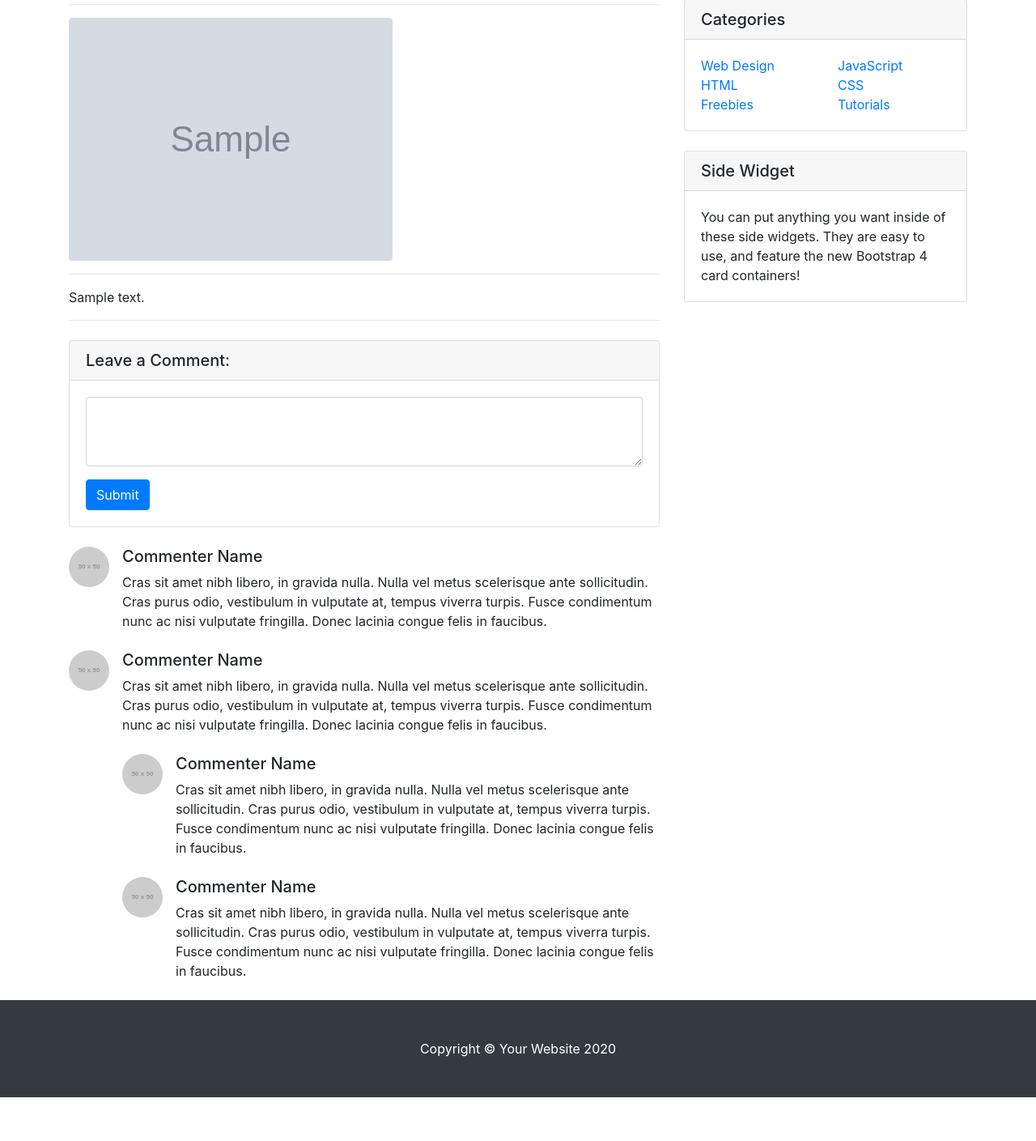
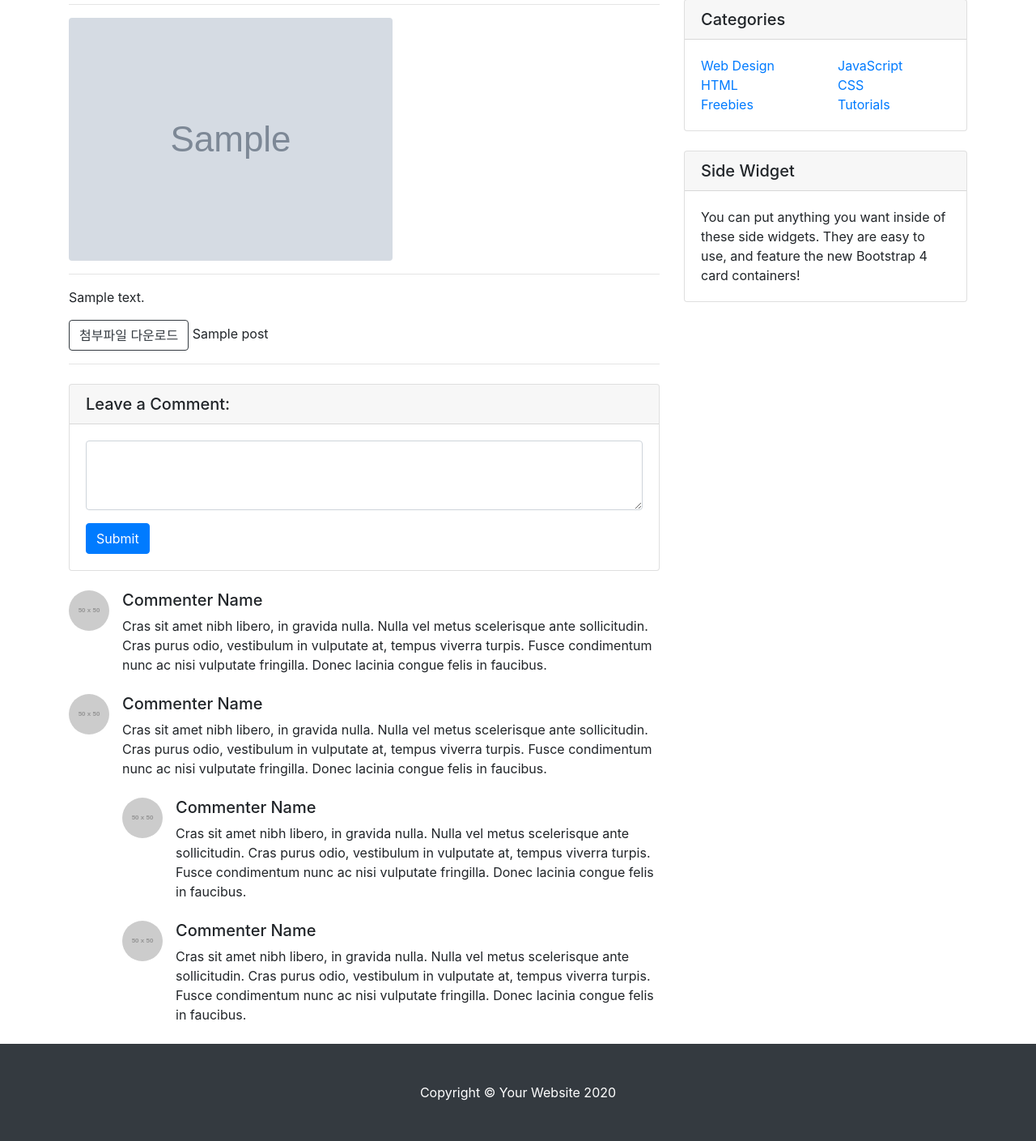
Before and after one commit to yunjin99/DjangoBlog, a Django app: template blog/templates/blog/post_detail.html in a window 1280 px wide. Shown: the part 234-1643 px from the top of the page at 81% size. Before the commit the page ends 1589 px from the top, so only its background shows below. Run offline with Django 3.2, Linux system fonts and the light colour scheme; the template is opened without the code that fills it: most values are stand-ins (such as "Sample title", 1, 10 or a date in 2020); grey boxes marked "Sample" are stand-in pictures; grey boxes labelled with a size stand in for pictures from a placeholder-image service; some libraries are stand-ins or nearby versions.

Commit message:
head_image 및 attached_file 없을 때 템플릿 개선, 다운로드 버튼 추가

```diff
--- a/blog/models.py
+++ b/blog/models.py
@@ -1,3 +1,5 @@
+import os.path
+
 from django.db import models
 
 # Create your models here.
@@ -18,3 +20,6 @@ class Post(models.Model):
 
     def get_absolute_url(self):
         return f"/blog/{self.pk}"
+
+    def get_file_name(self):
+        return os.path.basename(self.attached_file.name)
--- a/blog/templates/blog/post_detail.html
+++ b/blog/templates/blog/post_detail.html
@@ -73,13 +73,20 @@
 
         <hr>
 
-        <!-- Preview Image -->
-        <img class="img-fluid rounded" src="{{ post.head_image.url }}" alt="">
 
+          {% if post.head_image %}
+            <!-- Preview Image -->
+            <img class="img-fluid rounded" src="{{ post.head_image.url }}" alt="">
+          {% endif %}
         <hr>
 
         <!-- Post Content -->
         <p>{{ post.content }}</p>
+
+        {% if post.attached_file %}
+            <a href="{{ post.attached_file.url }}" type="button" class="btn btn-outline-dark" download>첨부파일 다운로드</a>
+            {{ post.get_file_name }}
+        {% endif %}
         <hr>
 
         <!-- Comments Form -->
```
Also changed, not shown: blog/templates/blog/post_list.html (+7 -2 lines).
